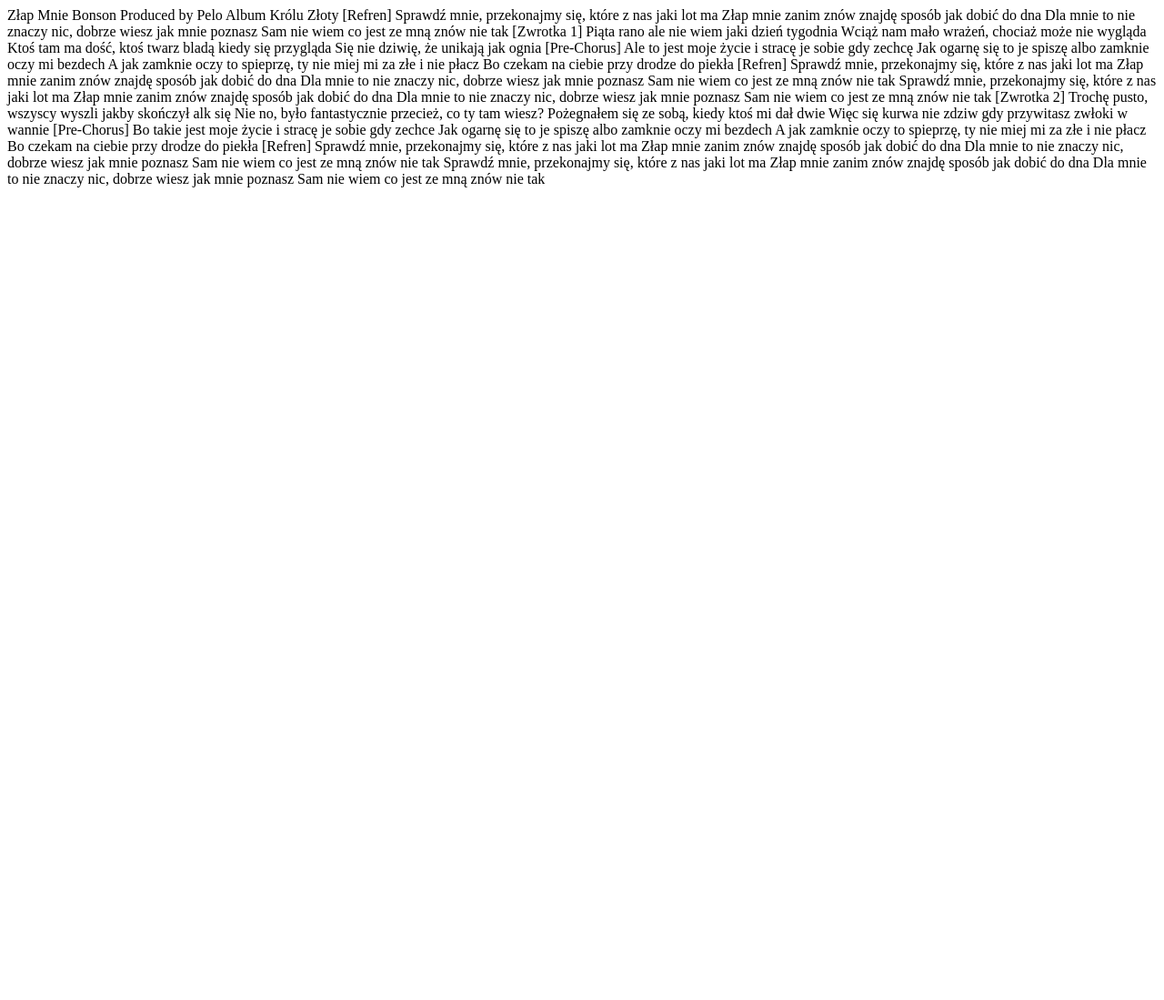
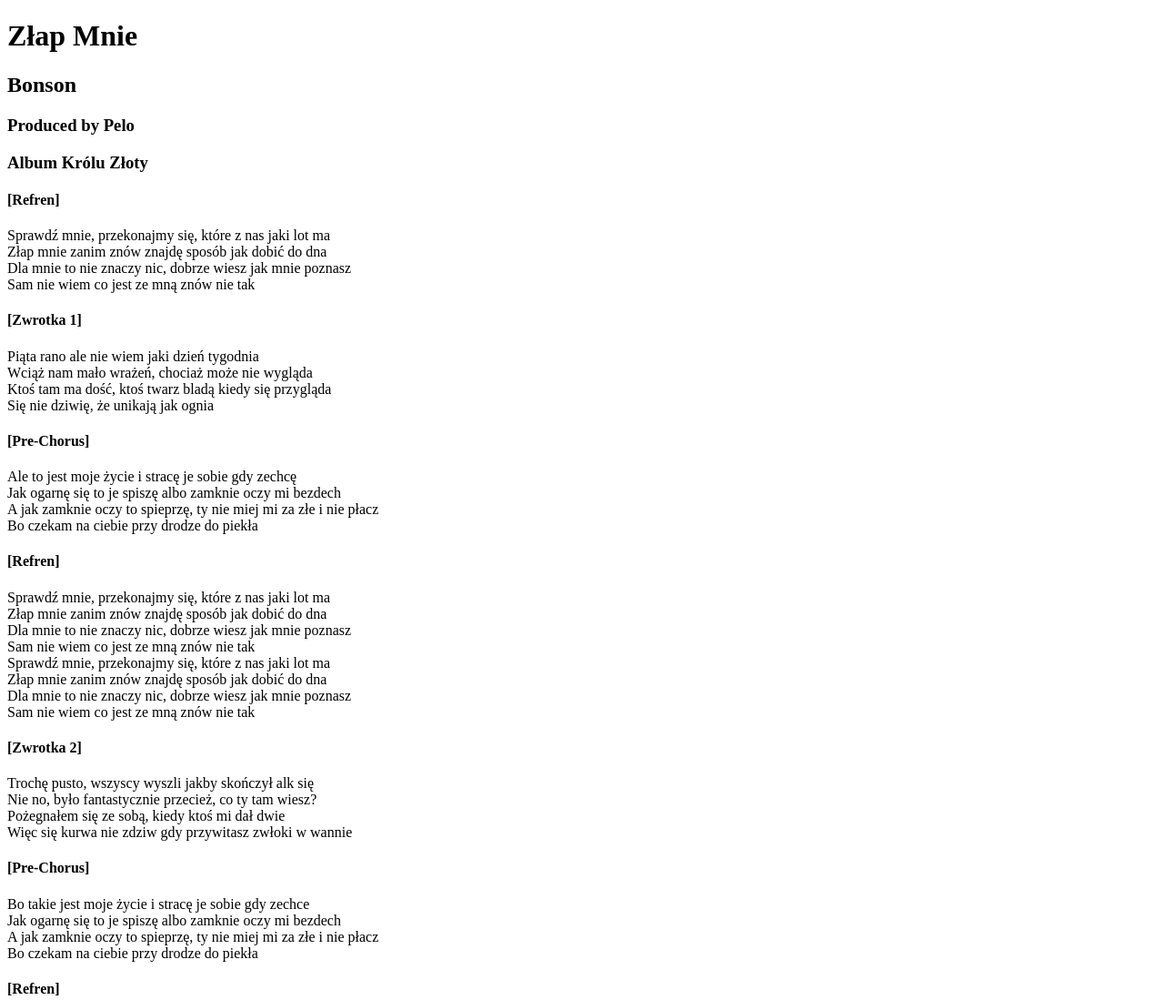
Before and after one commit to olaf-wilkosz/nauka-gita, a plain HTML site: page index.html in a window 1280 px wide. Shown: the top 1099 px of the page at 91% size. Before the commit the page ends 800 px from the top, so only its background shows below. Drawn offline with Linux system fonts and the light colour scheme.

Commit message:
Add basic tags to song text, change lang to pl

```diff
--- a/index.html
+++ b/index.html
@@ -1,6 +1,6 @@
 <!DOCTYPE html>
 
-<html lang="en">
+<html lang="pl">
 
 <head>
   <meta charset="utf-8">
@@ -9,60 +9,60 @@
 </head>
 
 <body>
-  Złap Mnie
-  Bonson
-  Produced by Pelo
-  Album Królu Złoty
+  <h1>Złap Mnie</h1>
+  <h2>Bonson</h2>
+  <h3>Produced by Pelo</h3>
+  <h3>Album Królu Złoty</h3>
 
-  [Refren]
-  Sprawdź mnie, przekonajmy się, które z nas jaki lot ma
-  Złap mnie zanim znów znajdę sposób jak dobić do dna
-  Dla mnie to nie znaczy nic, dobrze wiesz jak mnie poznasz
-  Sam nie wiem co jest ze mną znów nie tak
+  <h4>[Refren]</h4>
+  <p>Sprawdź mnie, przekonajmy się, które z nas jaki lot ma<br>
+  Złap mnie zanim znów znajdę sposób jak dobić do dna<br>
+  Dla mnie to nie znaczy nic, dobrze wiesz jak mnie poznasz<br>
+  Sam nie wiem co jest ze mną znów nie tak</p>
 
-  [Zwrotka 1]
-  Piąta rano ale nie wiem jaki dzień tygodnia
-  Wciąż nam mało wrażeń, chociaż może nie wygląda
-  Ktoś tam ma dość, ktoś twarz bladą kiedy się przygląda
-  Się nie dziwię, że unikają jak ognia
+  <h4>[Zwrotka 1]</h4>
+  <p>Piąta rano ale nie wiem jaki dzień tygodnia<br>
+  Wciąż nam mało wrażeń, chociaż może nie wygląda<br>
+  Ktoś tam ma dość, ktoś twarz bladą kiedy się przygląda<br>
+  Się nie dziwię, że unikają jak ognia</p>
 
-  [Pre-Chorus]
-  Ale to jest moje życie i stracę je sobie gdy zechcę
-  Jak ogarnę się to je spiszę albo zamknie oczy mi bezdech
-  A jak zamknie oczy to spieprzę, ty nie miej mi za złe i nie płacz
-  Bo czekam na ciebie przy drodze do piekła
+  <h4>[Pre-Chorus]</h4>
+  <p>Ale to jest moje życie i stracę je sobie gdy zechcę<br>
+  Jak ogarnę się to je spiszę albo zamknie oczy mi bezdech<br>
+  A jak zamknie oczy to spieprzę, ty nie miej mi za złe i nie płacz<br>
+  Bo czekam na ciebie przy drodze do piekła</p>
 
-  [Refren]
-  Sprawdź mnie, przekonajmy się, które z nas jaki lot ma
-  Złap mnie zanim znów znajdę sposób jak dobić do dna
-  Dla mnie to nie znaczy nic, dobrze wiesz jak mnie poznasz
-  Sam nie wiem co jest ze mną znów nie tak
-  Sprawdź mnie, przekonajmy się, które z nas jaki lot ma
-  Złap mnie zanim znów znajdę sposób jak dobić do dna
-  Dla mnie to nie znaczy nic, dobrze wiesz jak mnie poznasz
-  Sam nie wiem co jest ze mną znów nie tak
+  <h4>[Refren]</h4>
+  <p>Sprawdź mnie, przekonajmy się, które z nas jaki lot ma<br>
+  Złap mnie zanim znów znajdę sposób jak dobić do dna<br>
+  Dla mnie to nie znaczy nic, dobrze wiesz jak mnie poznasz<br>
+  Sam nie wiem co jest ze mną znów nie tak<br>
+  Sprawdź mnie, przekonajmy się, które z nas jaki lot ma<br>
+  Złap mnie zanim znów znajdę sposób jak dobić do dna<br>
+  Dla mnie to nie znaczy nic, dobrze wiesz jak mnie poznasz<br>
+  Sam nie wiem co jest ze mną znów nie tak</p>
 
-  [Zwrotka 2]
-  Trochę pusto, wszyscy wyszli jakby skończył alk się
-  Nie no, było fantastycznie przecież, co ty tam wiesz?
-  Pożegnałem się ze sobą, kiedy ktoś mi dał dwie
-  Więc się kurwa nie zdziw gdy przywitasz zwłoki w wannie
+  <h4>[Zwrotka 2]</h4>
+  <p>Trochę pusto, wszyscy wyszli jakby skończył alk się<br>
+  Nie no, było fantastycznie przecież, co ty tam wiesz?<br>
+  Pożegnałem się ze sobą, kiedy ktoś mi dał dwie<br>
+  Więc się kurwa nie zdziw gdy przywitasz zwłoki w wannie</p>
 
-  [Pre-Chorus]
-  Bo takie jest moje życie i stracę je sobie gdy zechce
-  Jak ogarnę się to je spiszę albo zamknie oczy mi bezdech
-  A jak zamknie oczy to spieprzę, ty nie miej mi za złe i nie płacz
-  Bo czekam na ciebie przy drodze do piekła
+  <h4>[Pre-Chorus]</h4>
+  <p>Bo takie jest moje życie i stracę je sobie gdy zechce<br>
+  Jak ogarnę się to je spiszę albo zamknie oczy mi bezdech<br>
+  A jak zamknie oczy to spieprzę, ty nie miej mi za złe i nie płacz<br>
+  Bo czekam na ciebie przy drodze do piekła</p>
 
-  [Refren]
-  Sprawdź mnie, przekonajmy się, które z nas jaki lot ma
-  Złap mnie zanim znów znajdę sposób jak dobić do dna
-  Dla mnie to nie znaczy nic, dobrze wiesz jak mnie poznasz
-  Sam nie wiem co jest ze mną znów nie tak
-  Sprawdź mnie, przekonajmy się, które z nas jaki lot ma
-  Złap mnie zanim znów znajdę sposób jak dobić do dna
-  Dla mnie to nie znaczy nic, dobrze wiesz jak mnie poznasz
-  Sam nie wiem co jest ze mną znów nie tak
+  <h4>[Refren]</h4>
+  <p>Sprawdź mnie, przekonajmy się, które z nas jaki lot ma<br>
+  Złap mnie zanim znów znajdę sposób jak dobić do dna<br>
+  Dla mnie to nie znaczy nic, dobrze wiesz jak mnie poznasz<br>
+  Sam nie wiem co jest ze mną znów nie tak<br>
+  Sprawdź mnie, przekonajmy się, które z nas jaki lot ma<br>
+  Złap mnie zanim znów znajdę sposób jak dobić do dna<br>
+  Dla mnie to nie znaczy nic, dobrze wiesz jak mnie poznasz<br>
+  Sam nie wiem co jest ze mną znów nie tak</p>
 </body>
 
 </html>
```
